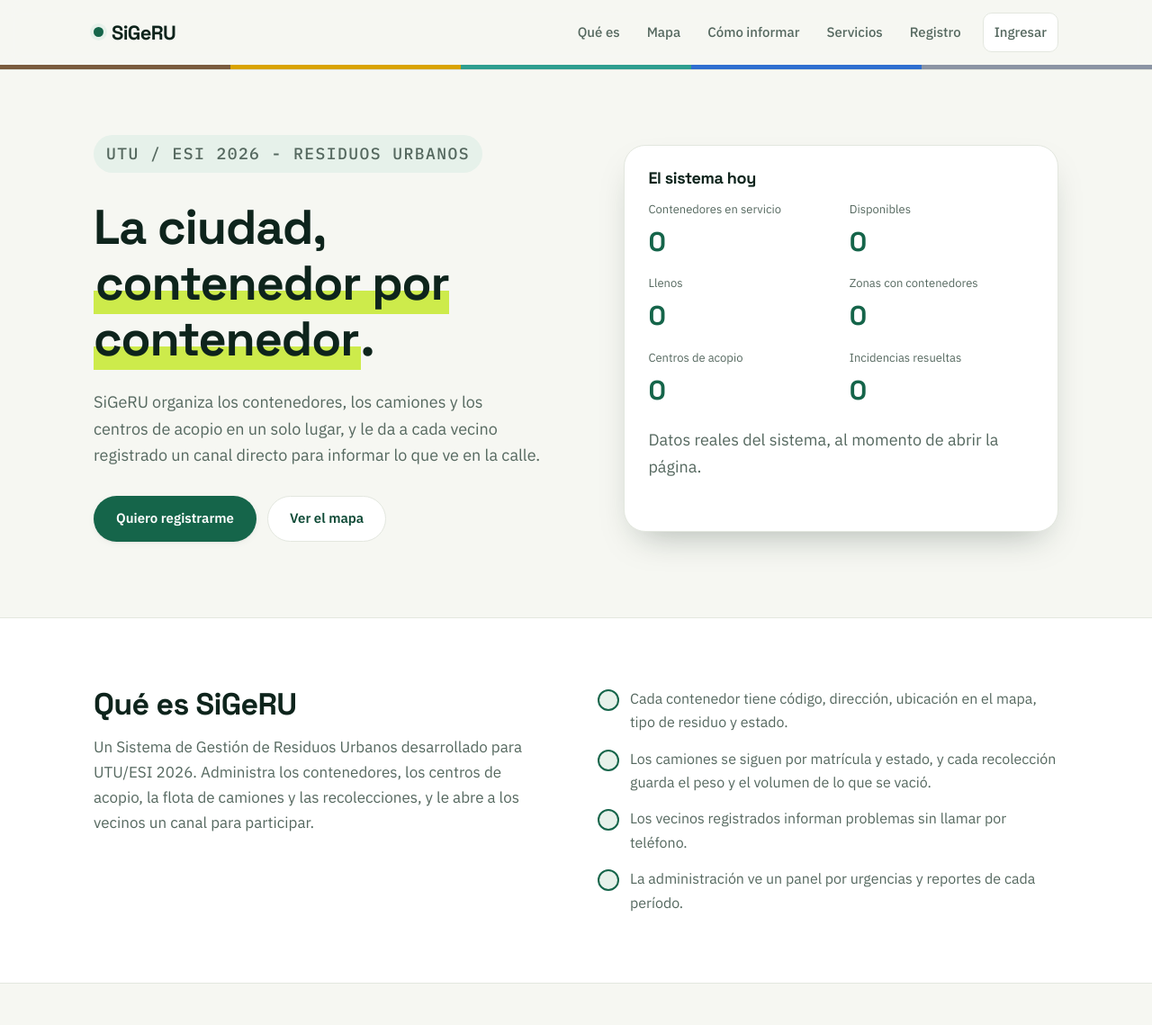
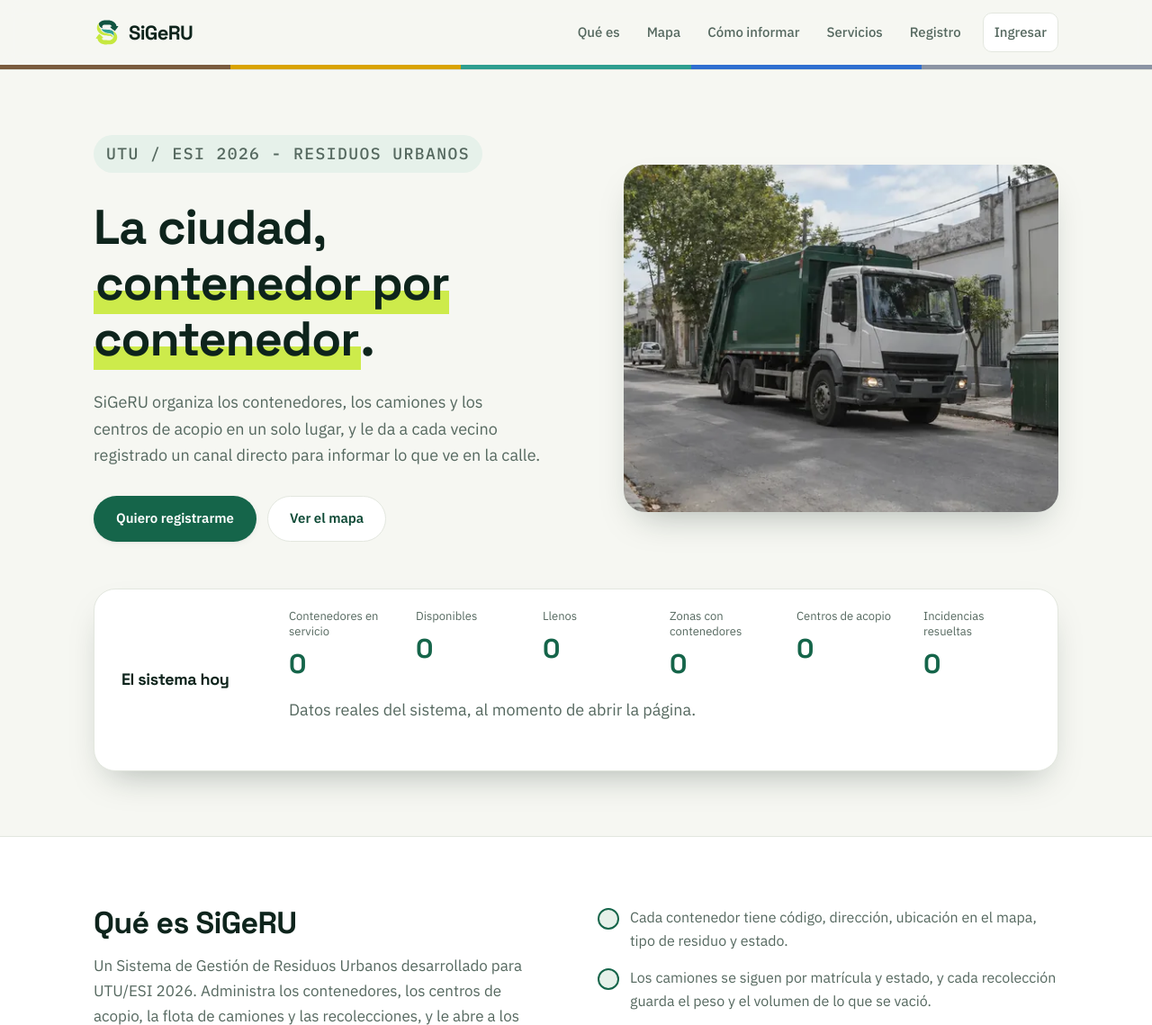
Before and after one commit to cosmos-esi-2026/sigeru, a PHP site: page /sigeru/landing/index.html in a window 1280 px wide. Shown: the top 1139 px of the page at 90% size. Run offline with PHP 8.4, Linux system fonts and the light colour scheme; data that the repository does not hold is empty.

Commit message:
Agrega las fotos a la landing: portada, como informar y servicios

```diff
--- a/landing/css/styles.css
+++ b/landing/css/styles.css
@@ -57,11 +57,9 @@ h1, h2, h3 {
 
 .logo::before {
   content: "";
-  width: 11px;
-  height: 11px;
-  border-radius: 50%;
-  background: var(--verde);
-  box-shadow: 0 0 0 4px var(--verde-agua);
+  width: 30px;
+  height: 30px;
+  background: url("../img/logo.svg") center / contain no-repeat;
 }
 
 .menu {
@@ -83,7 +81,7 @@ h1, h2, h3 {
 .menu .boton { margin-left: 6px; }
 
 .hero {
-  padding: 72px 0 84px;
+  padding: 72px 0 72px;
   overflow: hidden;
 }
 .hero-interno {
@@ -519,3 +517,67 @@ h1, h2, h3 {
 /* Contraste (WCAG AA): enlaces del cuerpo y atribucion del mapa */
 .seccion p a:not(.boton), .caja-formulario a:not(.boton) { color: var(--verde-oscuro); font-weight: 600; }
 .leaflet-control-attribution a { color: #005a7d; }
+
+/* ---- Fotos (generadas con IA): portada, como informar y servicios ---- */
+.hero-foto {
+  margin: 0;
+  aspect-ratio: 5 / 4;
+  border-radius: var(--radio-3);
+  overflow: hidden;
+  background: var(--verde-agua);
+  box-shadow: var(--sombra-2);
+}
+.hero-foto img { display: block; width: 100%; height: 100%; object-fit: cover; object-position: 56% center; }
+
+.hero-cifras { margin-top: 52px; }
+.ficha-franja {
+  display: grid;
+  grid-template-columns: 150px minmax(0, 1fr);
+  gap: 6px 36px;
+  align-items: center;
+  padding: 22px 30px;
+}
+.ficha-franja .ficha-titulo { margin: 0; grid-row: 1 / 3; }
+.ficha-franja .cifras { grid-template-columns: repeat(6, minmax(0, 1fr)); margin: 0; gap: 10px 22px; }
+.ficha-franja .ficha-nota { grid-column: 2; margin-top: 6px; }
+
+.informar-dos {
+  display: grid;
+  grid-template-columns: minmax(0, .9fr) minmax(0, 1.1fr);
+  gap: 56px;
+  align-items: center;
+}
+.foto-lateral { margin: 0; aspect-ratio: 1 / 1; border-radius: var(--radio-3); overflow: hidden; box-shadow: var(--sombra-2); background: var(--verde-agua); }
+.foto-lateral img { display: block; width: 100%; height: 100%; object-fit: cover; object-position: 38% center; }
+.informar-texto > p { color: var(--tinta-suave); max-width: 62ch; font-size: 17px; }
+.informar-dos .pasos { grid-template-columns: 1fr; gap: 14px; margin-top: 24px; }
+.informar-dos .pasos li { display: grid; grid-template-columns: 34px 1fr; column-gap: 16px; align-items: start; padding: 18px 22px; }
+.informar-dos .pasos .paso-numero { grid-row: 1 / 3; margin-top: 2px; }
+.informar-dos .pasos h3 { margin: 0 0 4px; }
+
+.foto-ancha {
+  margin: 34px 0 0;
+  aspect-ratio: 21 / 9;
+  border-radius: var(--radio-3);
+  overflow: hidden;
+  box-shadow: var(--sombra-2);
+  background: var(--verde-agua);
+}
+.foto-ancha img { display: block; width: 100%; height: 100%; object-fit: cover; object-position: center 62%; }
+
+@media (max-width: 1000px) {
+  .ficha-franja { grid-template-columns: 1fr; padding: 22px; }
+  .ficha-franja .ficha-titulo { grid-row: auto; }
+  .ficha-franja .cifras { grid-template-columns: repeat(3, minmax(0, 1fr)); }
+  .ficha-franja .ficha-nota { grid-column: 1; }
+}
+@media (max-width: 900px) {
+  .hero-foto { aspect-ratio: 16 / 10; }
+  .hero-cifras { margin-top: 36px; }
+  .informar-dos { grid-template-columns: 1fr; gap: 32px; }
+  .foto-lateral { aspect-ratio: 4 / 3; }
+  .foto-ancha { aspect-ratio: 16 / 9; }
+}
+@media (max-width: 640px) {
+  .ficha-franja .cifras { grid-template-columns: repeat(2, minmax(0, 1fr)); }
+}
--- a/landing/index.html
+++ b/landing/index.html
@@ -53,7 +53,17 @@
           </div>
         </div>
 
-        <aside class="ficha" aria-labelledby="titulo-cifras">
+        <figure class="hero-foto">
+          <img src="img/fotos/camion-hero.webp"
+               srcset="img/fotos/camion-hero-720.webp 720w, img/fotos/camion-hero.webp 1280w"
+               sizes="(max-width: 900px) 100vw, 540px" width="1280" height="720" fetchpriority="high"
+               alt="Camión recolector de residuos verde y blanco circulando por una calle arbolada, junto a un contenedor verde en la vereda">
+        </figure>
+
+      </div>
+
+      <div class="contenedor hero-cifras">
+      <aside class="ficha ficha-franja" aria-labelledby="titulo-cifras">
         <h2 class="ficha-titulo" id="titulo-cifras">El sistema hoy</h2>
         <dl class="cifras" id="cifras">
           <div><dt>Contenedores en servicio</dt><dd id="cifra-contenedores">-</dd></div>
@@ -65,7 +75,6 @@
         </dl>
         <p class="ficha-nota" id="nota-cifras" role="status">Cargando los datos del sistema...</p>
       </aside>
-
       </div>
     </section>
 
@@ -123,7 +132,14 @@
     </section>
 
     <section id="como-informar" class="seccion seccion-gris" aria-labelledby="titulo-como">
-      <div class="contenedor">
+      <div class="contenedor informar-dos">
+        <figure class="foto-lateral">
+          <img src="img/fotos/vecina-informa.webp"
+               srcset="img/fotos/vecina-informa-720.webp 720w, img/fotos/vecina-informa.webp 1280w"
+               sizes="(max-width: 900px) 100vw, 520px" width="1280" height="720" loading="lazy"
+               alt="Una vecina mira su celular junto a un contenedor verde en la vereda de su barrio">
+        </figure>
+        <div class="informar-texto">
           <h2 id="titulo-como">Cómo informar un problema</h2>
           <p>Un contenedor desbordado, roto o mal ubicado se informa en tres pasos.</p>
           <ol class="pasos">
@@ -144,12 +160,20 @@
             </li>
           </ol>
         </div>
+      </div>
     </section>
 
     <section id="servicios" class="seccion" aria-labelledby="titulo-servicios">
       <div class="contenedor">
         <h2 id="titulo-servicios">Servicios</h2>
         <p>Tres módulos que funcionan juntos y comparten los mismos datos.</p>
+
+        <figure class="foto-ancha">
+          <img src="img/fotos/cuadrilla.webp"
+               srcset="img/fotos/cuadrilla-720.webp 720w, img/fotos/cuadrilla.webp 1280w"
+               sizes="(max-width: 1120px) 100vw, 1072px" width="1280" height="720" loading="lazy"
+               alt="Dos trabajadores de recolección con chalecos reflectantes vaciando un contenedor en la parte trasera de un camión recolector">
+        </figure>
 
         <div class="tarjetas">
           <article class="tarjeta" data-color="vidrio">
```
Also changed, not shown: landing/img/fotos/camion-hero-720.webp (added), landing/img/fotos/camion-hero.webp (added), landing/img/fotos/cuadrilla-720.webp (added), landing/img/fotos/cuadrilla.webp (added), landing/img/fotos/vecina-informa-720.webp (added), landing/img/fotos/vecina-informa.webp (added). Lines whose indentation alone changed are shown as unchanged.
